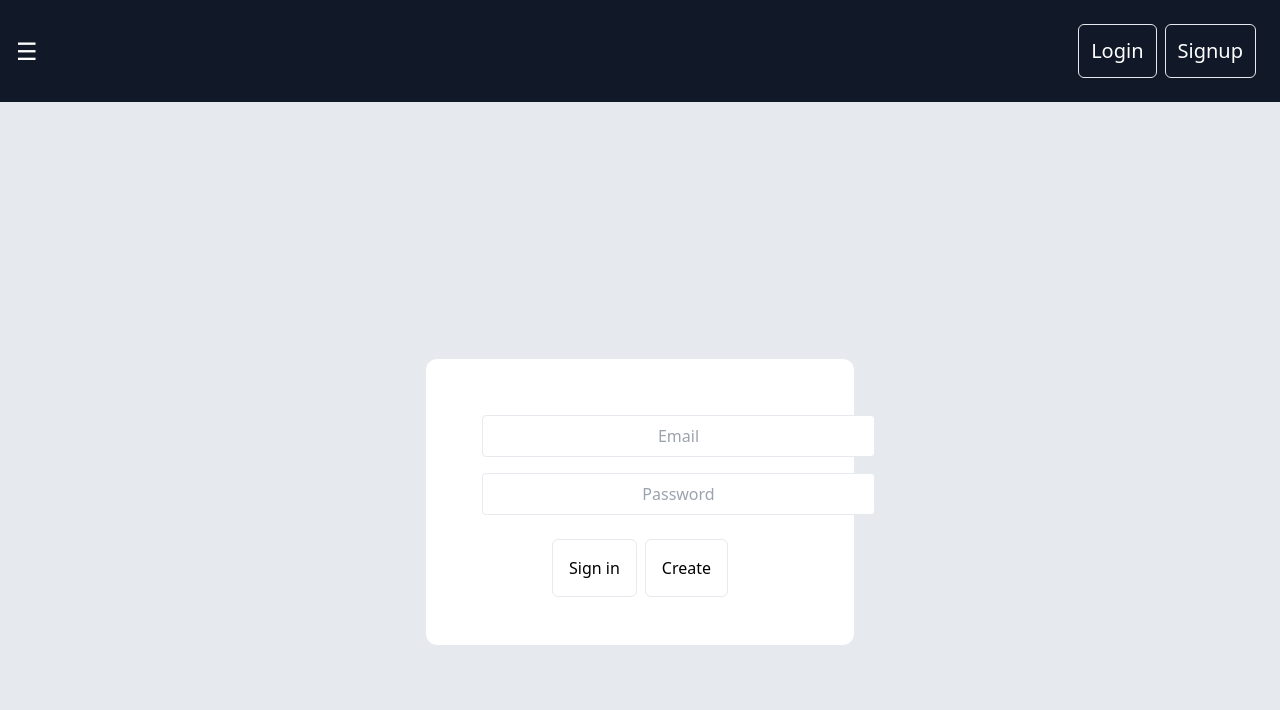
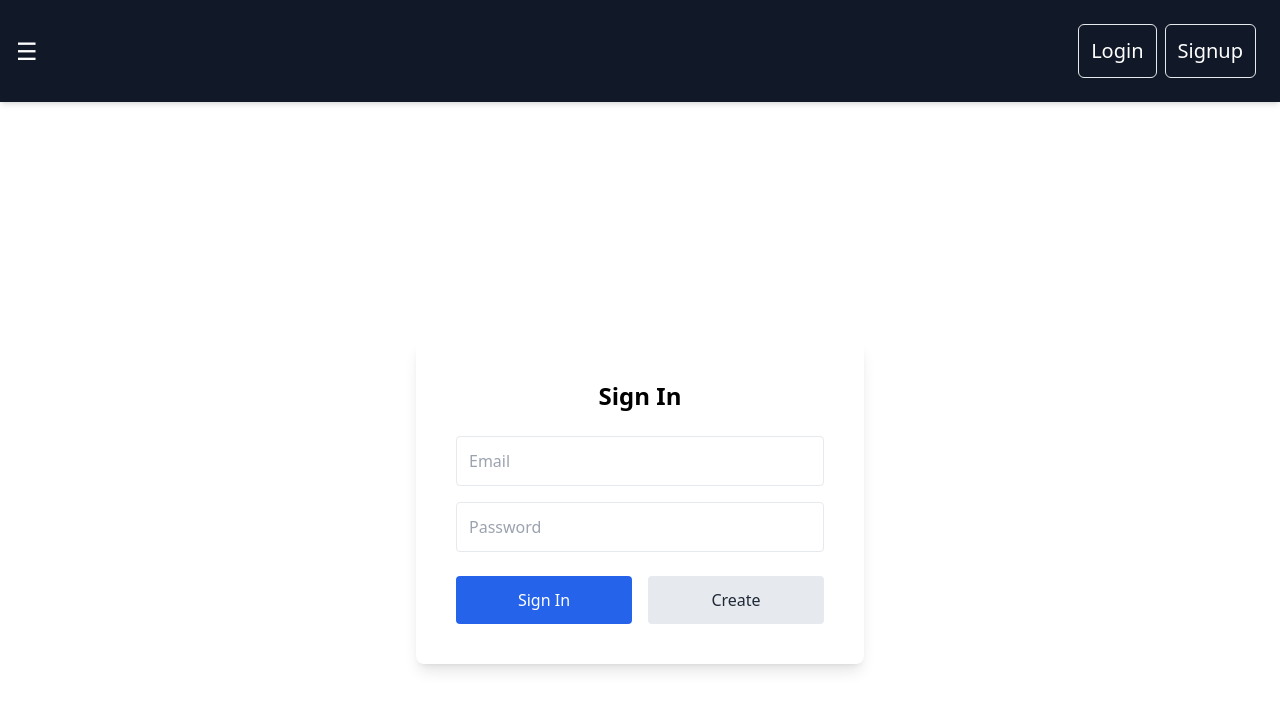
Before and after one commit to zakizaidi55/second-brain, a React (Vite) app in the folder brainly-fe/: page /signin in a window 1280 px wide. Both pictures are taken after a click on the button "Login". Shown: the top 710 px of the page. Built offline with nearby package versions, Linux system fonts and the light colour scheme.

Commit message:
Added signin page with redux

```diff
--- a/brainly-fe/src/components/Auth/OpenRoute.tsx
+++ b/brainly-fe/src/components/Auth/OpenRoute.tsx
@@ -1,8 +1,9 @@
 import { useEffect } from "react";
+import { useSelector } from "react-redux";
 import { useNavigate } from "react-router-dom";
 
 export function OpenRoute({children} : any) {
-    const token = localStorage.getItem("token");
+    const {token} = useSelector((state:any) => state.auth);
     const navigate = useNavigate();
 
     useEffect(() => {
--- a/brainly-fe/src/components/Auth/PrivateRoute.tsx
+++ b/brainly-fe/src/components/Auth/PrivateRoute.tsx
@@ -1,8 +1,9 @@
 import { useNavigate } from "react-router-dom";
 import { useEffect } from "react";
+import { useSelector } from "react-redux";
 
 export function PrivateRoute({ children }: any) {
-  const token = localStorage.getItem("token");
+  const {token} = useSelector((state:any) => state.auth);
   const navigate = useNavigate();
 
   useEffect(() => {
--- a/brainly-fe/src/pages/Singin.tsx
+++ b/brainly-fe/src/pages/Singin.tsx
@@ -1,77 +1,88 @@
 import { useRef } from "react";
 import axios from "axios";
-import { Input } from "../components/Input";
 import { BACKEND_URL } from "../config";
 import { useNavigate } from "react-router-dom";
 import toast from "react-hot-toast";
+import { useDispatch } from "react-redux";
+import { setToken } from "../reducers/slices/AuthSlice";
 
 export function Signin() {
+
     const emailRef = useRef<HTMLInputElement>(null);
     const passwordRef = useRef<HTMLInputElement>(null);
     const navigate = useNavigate();
+    const dispatch = useDispatch();
 
     async function signin() {
-        const email = emailRef?.current?.value;
-        const password = passwordRef?.current?.value;
+        const email = emailRef.current?.value;
+        const password = passwordRef.current?.value;
 
         if (!email || !password) {
-            toast.error("Enter email Id and password")
+            toast.error("Please enter both email and password");
             return;
         }
 
-        const toastId = toast.loading("Loading.....")
+        const toastId = toast.loading("Signing in...");
         try {
-            const res = await axios.post(`${BACKEND_URL}/api/v1/signin`, {
-                email,
-                password,
-            });
+            const res = await axios.post(`${BACKEND_URL}/api/v1/signin`, { email, password });
+            //@ts-ignore
+            const token = res?.data?.token;
 
-
-            // @ts-ignore
-            const token = res?.data?.token;
             if (!token) {
+                toast.error("No token received");
                 return;
             }
 
             localStorage.setItem("token", token);
+            dispatch(setToken(token));
             navigate("/dashboard");
 
-
-        } catch (error:any) {
-            console.error("Axios Error:", error);
-
-            // Axios stores response errors in `error.response`
+        } catch (error: any) {
+            console.error("Sign-in error:", error);
             if (error.response) {
-                console.log("Error Response Data:", error.response.data);
-
-            } else if (error.request) {
-                console.log("No response received:", error.request);
-
+                toast.error(error.response.data.message || "Invalid credentials");
             } else {
-                console.log("Unexpected Error:", error.message);
-
+                toast.error("Network error");
             }
-        }
-
-        finally {
+        } finally {
             toast.dismiss(toastId);
         }
-
     }
 
+    return (
+        <div className="h-screen w-screen bg-gray-100 flex justify-center items-center">
+            <div className="bg-white p-10 rounded-lg shadow-lg w-full max-w-md">
+                <h2 className="text-2xl font-semibold mb-6 text-center">Sign In</h2>
 
-    return <div className="h-screen w-screen bg-gray-200 flex justify-center items-center">
-        <div className="bg-white rounded-xl border p-12 max-w-[430px]">
-            <Input reference={emailRef} placeholder="Email" textType={"email"}/>
-            <Input reference={passwordRef} placeholder="Password" textType={"password"} />
-            <div className="flex justify-center items-center rounded pt-4">
-                {/* <Button onClick={signin} loading={false} variant="primary" text="signup" fullWidth={true}/> */}
-                <div className="flex gap-2 mx-3">
-                    <button className="rounded-md border p-4 min-w-20 max-w-24" onClick={signin}>Sign in</button>
-                    <button className="rounded-md border p-4 min-w-20 max-w-24 " onClick={()=> navigate("/signup")}>Create</button>
+                <input
+                    ref={emailRef}
+                    type="email"
+                    placeholder="Email"
+                    className="w-full p-3 mb-4 border rounded"
+                />
+
+                <input
+                    ref={passwordRef}
+                    type="password"
+                    placeholder="Password"
+                    className="w-full p-3 mb-6 border rounded"
+                />
+
+                <div className="flex justify-between gap-4">
+                    <button
+                        onClick={signin}
+                        className="flex-1 bg-blue-600 text-white p-3 rounded hover:bg-blue-700 transition"
+                    >
+                        Sign In
+                    </button>
+                    <button
+                        onClick={() => navigate("/signup")}
+                        className="flex-1 bg-gray-200 text-gray-800 p-3 rounded hover:bg-gray-300 transition"
+                    >
+                        Create
+                    </button>
                 </div>
-
             </div>
         </div>
-    </div>
+    );
 }
--- a/brainly-fe/src/pages/Singup.tsx
+++ b/brainly-fe/src/pages/Singup.tsx
@@ -4,7 +4,7 @@ import { SubmitHandler, useForm } from 'react-hook-form';
 import toast from "react-hot-toast";
 import { BACKEND_URL } from "../config";
 import axios from "axios";
-import { Navigate, useNavigate } from "react-router-dom";
+import {  useNavigate } from "react-router-dom";
 
 // Define the type for form data
 interface FormData {
@@ -29,10 +29,7 @@ export function Signup() {
     }
     const toastId = toast.loading("Loading.....")
     try {
-        console.log("in try block")
-        const res = await axios.post(`${BACKEND_URL}/api/v1/signup`, data);
-
-        console.log("API Response:", res);
+      await axios.post(`${BACKEND_URL}/api/v1/signup`, data);
     } catch(error) {
         console.log("Error in singup endpoint");
         console.log(error)
--- a/brainly-fe/src/pages/dashboard.tsx
+++ b/brainly-fe/src/pages/dashboard.tsx
@@ -9,8 +9,6 @@ import { Card } from '../components/Card'
 export function Dashboard() {
   const [modalOpen, setModalOpen] = useState(false);
   const contents = useContent();
-  console.log('localStorage.getItem("token")',localStorage.getItem("token"));
-
 
   return (
     <div>
--- a/brainly-fe/src/reducers/slices/AuthSlice.ts
+++ b/brainly-fe/src/reducers/slices/AuthSlice.ts
@@ -3,8 +3,7 @@ import { createSlice } from '@reduxjs/toolkit'
 const initialState = {
     signupData: null,
     loading: false,
-    //@ts-ignore
-    token: localStorage.getItem("token") ? JSON.parse(localStorage.getItem("token")) : null,
+    token: localStorage.getItem("token") ?(localStorage.getItem("token")) : null,
 }
 
 
```
